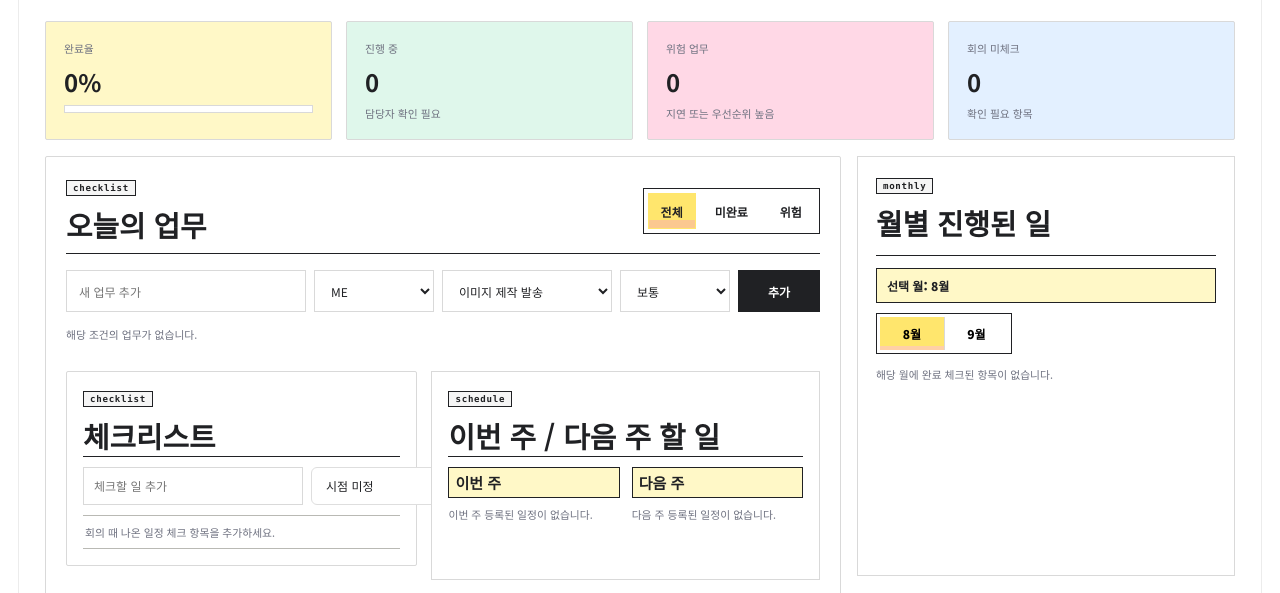
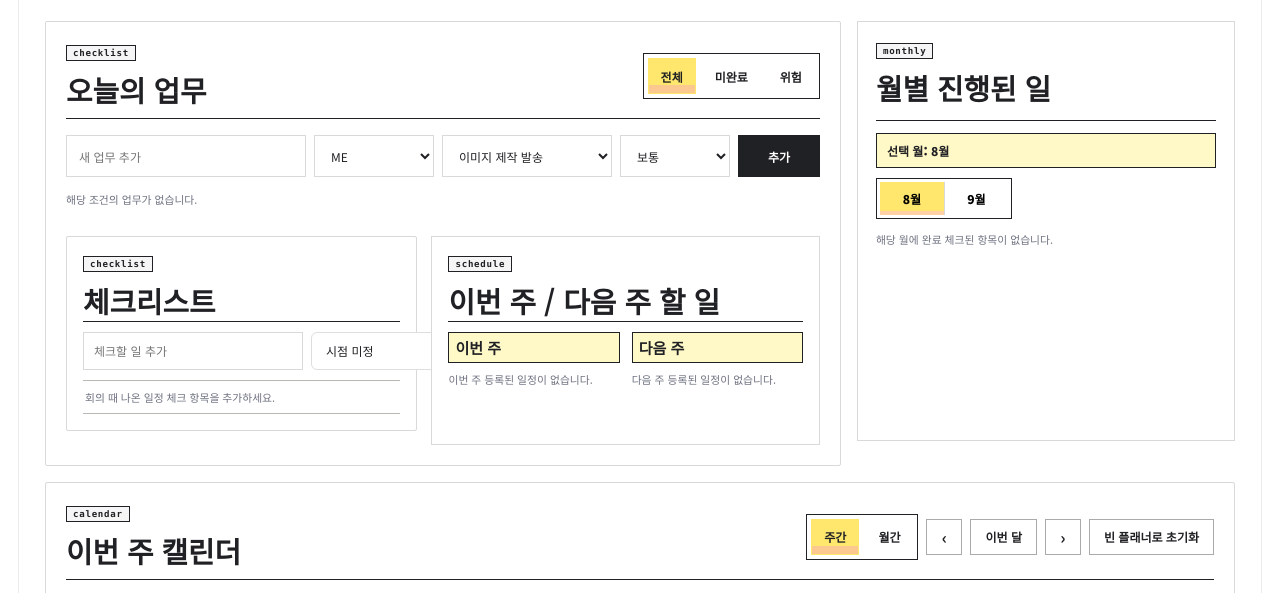
Before and after one commit to singaa78-commits/marketing_daily_diary, a plain HTML site: page marketing_daily_diary/index.html in a window 1280 px wide. Shown: the part 183-776 px from the top of the page. Drawn offline with Linux system fonts and the light colour scheme.

Commit message:
Remove summary metric cards

```diff
--- a/marketing_daily_diary/app.js
+++ b/marketing_daily_diary/app.js
@@ -116,7 +116,7 @@ function saveTasks() {
 
 function render() {
   renderTasks();
-  renderMetrics();
+  renderTodaySummary();
   renderFocus();
   renderOwners();
   renderCalendar();
@@ -239,24 +239,11 @@ function getOpenMeetingChecks() {
   );
 }
 
-function renderMetrics() {
-  const total = tasks.length || 1;
-  const done = tasks.filter((task) => task.done).length;
-  const active = tasks.filter((task) => !task.done).length;
-  const risks = tasks.filter((task) => !task.done && (task.priority === "high" || task.type === "risk")).length;
+function renderTodaySummary() {
   const today = tasks.filter((task) => task.due === "오늘" && !task.done).length;
-  const meetings = getOpenMeetingChecks().length;
-  const rate = Math.round((done / total) * 100);
-
-  document.querySelector("#completionRate").textContent = `${rate}%`;
-  document.querySelector("#completionMeter").style.width = `${rate}%`;
-  document.querySelector("#activeCount").textContent = active;
-  document.querySelector("#riskCount").textContent = risks;
   document.querySelector("#todayCount").textContent = `${today}건`;
-  document.querySelector("#meetingCount").textContent = meetings;
   document.querySelector("#todayLabel").textContent = new Intl.DateTimeFormat("ko-KR", { month: "long", day: "numeric", weekday: "long" }).format(baseToday);
 }
-
 function renderFocus() {
   // The right panel is now a single editable checklist; unresolved items live there directly.
 }
--- a/marketing_daily_diary/index.html
+++ b/marketing_daily_diary/index.html
@@ -24,13 +24,6 @@
           <small>오늘 마감 업무</small>
         </section>
       </header>
-
-      <section class="metrics" aria-label="업무 현황 요약">
-        <article class="metric"><span>완료율</span><strong id="completionRate">0%</strong><div class="meter"><span id="completionMeter"></span></div></article>
-        <article class="metric"><span>진행 중</span><strong id="activeCount">0</strong><small>담당자 확인 필요</small></article>
-        <article class="metric"><span>위험 업무</span><strong id="riskCount">0</strong><small>지연 또는 우선순위 높음</small></article>
-        <article class="metric"><span>회의 미체크</span><strong id="meetingCount">0</strong><small>확인 필요 항목</small></article>
-      </section>
 
       <section class="workspace">
         <section class="task-area" aria-label="업무 체크리스트">
```
